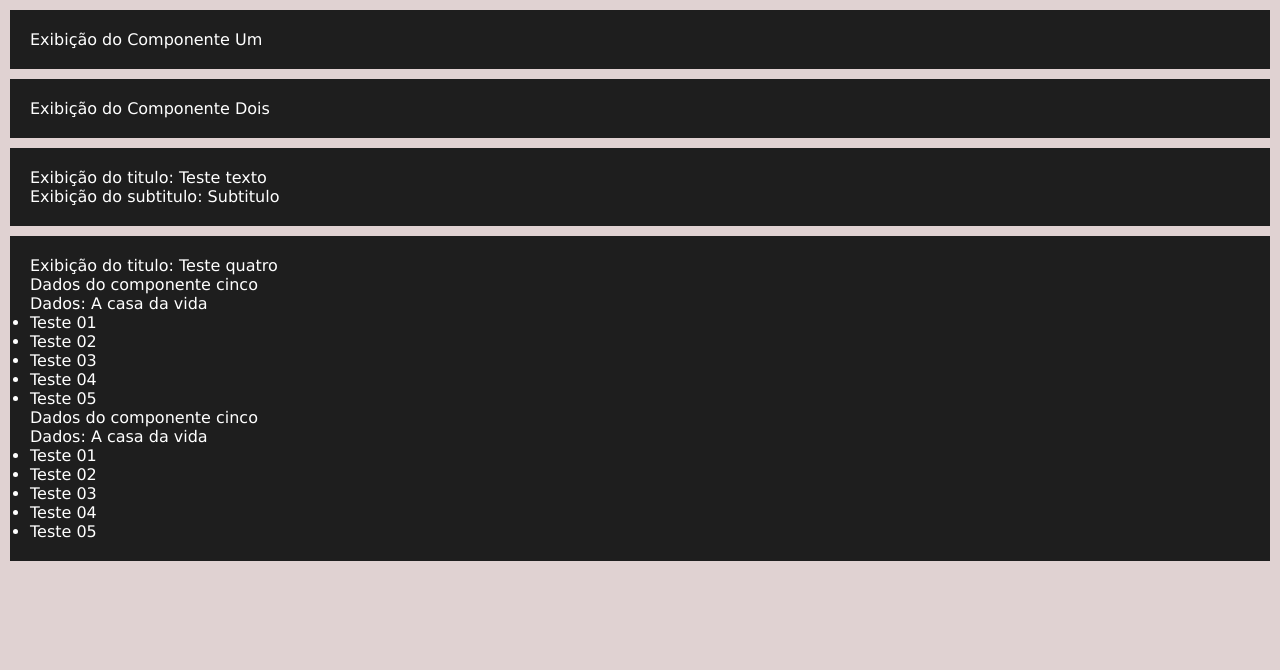
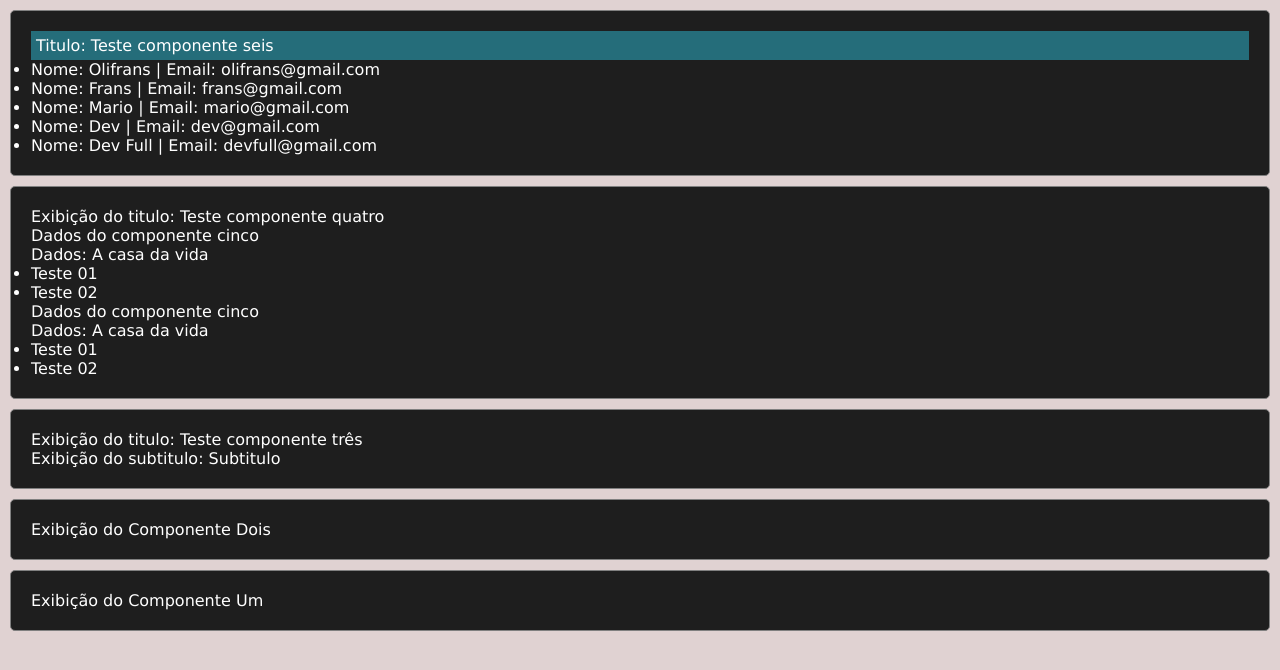
Before and after one commit to Olifrans/react-learning-all, a React (Create React App) app: page / in a window 1280 px wide. Shown: the top 670 px of the page. Built offline with nearby package versions, Linux system fonts and the light colour scheme.

Commit message:
feat: map de cliente-dados

```diff
--- a/src/App.css
+++ b/src/App.css
@@ -9,22 +9,20 @@ body {
   display: flex;
   flex-flow: column;
   font-family: Verdana, Geneva, Tahoma, sans-serif;
-
-  /* flex-direction: column;
-    align-items: center;
-    justify-content: center;
-    height: 100vh;
-    font-family: Verdana, Geneva, Tahoma, sans-serif; */
 }
 
 .componente {
   background-color: rgb(30, 30, 30);
   margin: 10px;
   padding: 20px;
+  border: 1px solid gray;
+  border-radius: 5px;
 }
 
-
-
+.titulo {
+  background-color: rgb(37, 109, 122);
+  padding: 5px;
+}
 
 /*
 .comment {
--- a/src/App.tsx
+++ b/src/App.tsx
@@ -4,15 +4,19 @@ import ComponenteDois from "./components/ComponenteDois";
 import ComponenteUm from "./components/ComponenteUm";
 import ComponenteTres from "./components/ComponenteTres";
 import ComponenteQuatro from "./components/ComponenteQuatro";
+import ComponenteSeis from "./components/ComponenteSeis";
 // import ComponenteCinco from "./components/ComponenteCinco";
 
 function App() {
   return (
     <>
+     <ComponenteSeis  titulo="Teste componente seis"/>
+     <ComponenteQuatro titulo="Teste componente quatro"/>
+     <ComponenteTres titulo="Teste componente três" subtitulo="Subtitulo" />
+      <ComponenteDois />
       <ComponenteUm />
-      <ComponenteDois />
-      <ComponenteTres titulo="Teste texto" subtitulo="Subtitulo" />
-      <ComponenteQuatro titulo="Teste quatro"/>
+
+
     </>
   );
 }
--- a/src/components/ComponenteCinco.tsx
+++ b/src/components/ComponenteCinco.tsx
@@ -5,12 +5,9 @@ const ComponenteCinco = (props) => {
       <p>Dados: {props.dados}</p>
 
       <ul>
-          <li>Teste 01</li>
-          <li>Teste 02</li>
-          <li>Teste 03</li>
-          <li>Teste 04</li>
-          <li>Teste 05</li>
-        </ul>
+        <li>Teste 01</li>
+        <li>Teste 02</li>
+      </ul>
     </>
   );
 };
--- /dev/null
+++ b/src/components/ComponenteSeis.tsx
@@ -0,0 +1,20 @@
+import clientes from "../dados_clientes/dados_clientes";
+
+const ComponenteSeis = (props) => {
+
+  function cliente() {
+    return clientes.map((listCliente) => {
+      return <li key={listCliente.id_cliente} >Nome: {listCliente.nome} | Email: {listCliente.email}</li>
+    });
+  }
+
+
+  return (
+    <div className="componente">
+      <p className="titulo">Titulo: {props.titulo}</p>
+      <ul>{cliente()}</ul>
+    </div>
+  );
+};
+
+export default ComponenteSeis;
--- /dev/null
+++ b/src/dados_clientes/dados_clientes.ts
@@ -0,0 +1,32 @@
+
+
+const dados_clientes = [
+
+    {
+        id_cliente: 1,
+        nome: "Olifrans",
+        email: "olifrans@gmail.com"
+    },
+    {
+        id_cliente: 2,
+        nome: "Frans",
+        email: "frans@gmail.com"
+    },
+    {
+        id_cliente: 3,
+        nome: "Mario",
+        email: "mario@gmail.com"
+    },
+    {
+        id_cliente: 4,
+        nome: "Dev",
+        email: "dev@gmail.com"
+    },
+    {
+        id_cliente: 5,
+        nome: "Dev Full",
+        email: "devfull@gmail.com"
+    },
+]
+
+export default dados_clientes;
```
